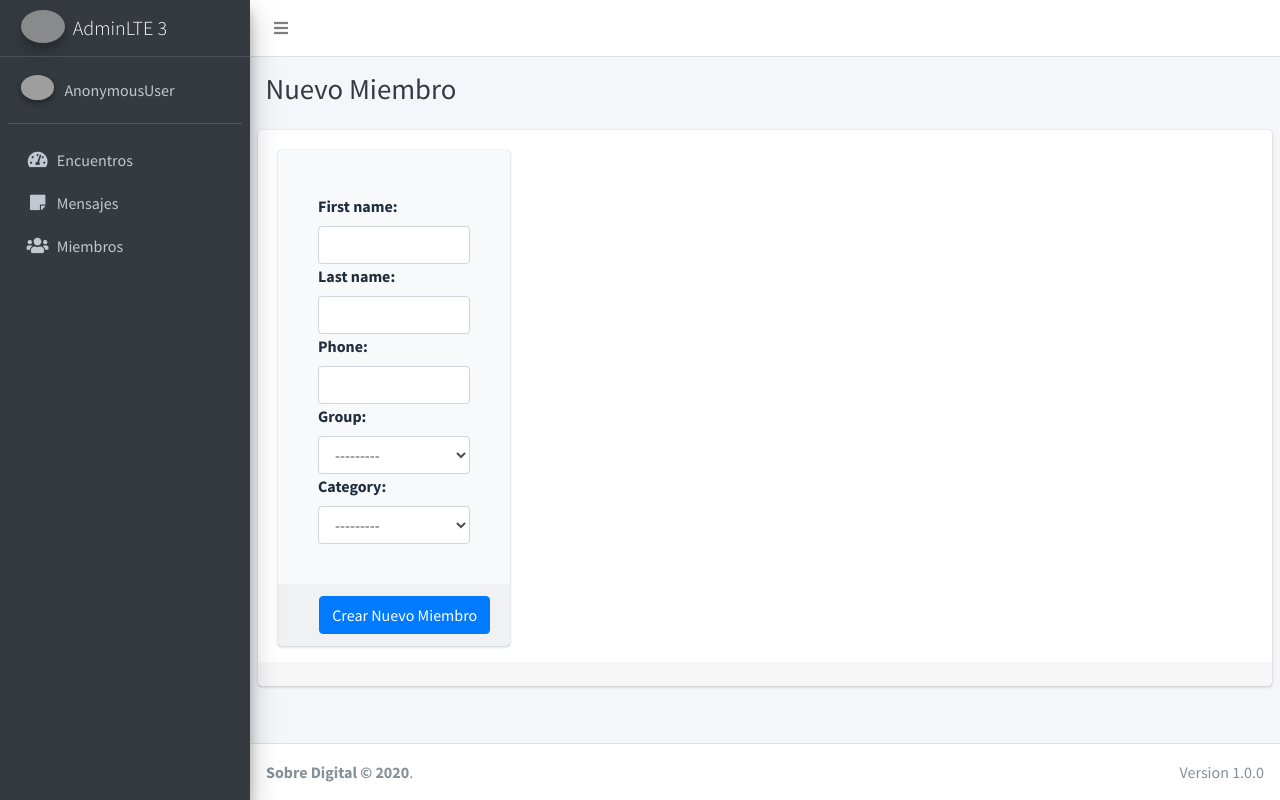
After one commit to markimfeld/friendgroupmanagement, a Django app: page /member-add/ in a window 1280 px wide. The commit adds this page. Run offline with Django 3.2, Linux system fonts and the light colour scheme; data that the repository does not hold is empty; some libraries are stand-ins or nearby versions; grey boxes are pictures that could not be loaded.

Commit message:
add and delete member

```diff
--- /dev/null
+++ b/friendgroups/forms.py
@@ -0,0 +1,37 @@
+from django import forms
+
+
+from .models import Person
+
+
+class PersonForm(forms.ModelForm):
+    class Meta:
+        model = Person
+        fields = '__all__'
+        widgets = {
+            'first_name': forms.TextInput(
+                attrs = {
+                    'class': 'form-control'
+                }
+            ),
+            'last_name': forms.TextInput(
+                attrs = {
+                    'class': 'form-control'
+                }
+            ),
+            'phone': forms.NumberInput(
+                attrs = {
+                    'class': 'form-control'
+                }
+            ),
+            'group': forms.Select(
+                attrs = {
+                    'class': 'form-control'
+                }
+            ),
+            'category': forms.Select(
+                attrs = {
+                    'class': 'form-control'
+                }
+            ),
+        }
--- /dev/null
+++ b/friendgroups/templates/friendgroups/member-add.html
@@ -0,0 +1,53 @@
+
+{% extends 'friendgroups/base.html' %}
+
+{% load static %}
+
+{% block page-header %}
+    <h1 class="m-0 text-dark d-inline">Nuevo Miembro</h1>
+{% endblock page-header%}
+
+
+{% block content %}
+<!-- Main content -->
+<section class="content">
+    <!-- Default box -->
+    <div class="card card-solid">
+        <div class="card-body pb-0">
+            <div class="row d-flex align-items-stretch">
+                <div class="col-12 col-sm-6 col-md-4 col-lg-3">
+                    <div class="card bg-light">
+                        <div class="card-header text-muted border-bottom-0">
+                        </div>
+                        <div class="card-body pt-0">
+                            <div class="row">
+                                <div class="col">
+                                    <form method="post" role="form">
+                                        {% csrf_token %}
+                                        <div class="card-body">
+                                            {{ form }}
+                                        </div>
+                                        <!-- /.card-body -->
+                                </div>
+                            </div>
+                        </div>
+                        <div class="card-footer">
+                            <div class="text-right">
+                                <button type="submit" class="btn btn-primary">Crear Nuevo Miembro</button>
+                                </form>
+                            </div>
+                        </div>
+                    </div>
+                </div>
+            </div>
+        </div>
+        <!-- /.card-body -->
+        <div class="card-footer">
+        </div>
+        <!-- /.card-footer -->
+    </div>
+    <!-- /.card -->
+</section>
+<!-- /.content -->
+
+{% endblock content %}
--- a/friendgroups/templates/friendgroups/members.html
+++ b/friendgroups/templates/friendgroups/members.html
@@ -6,7 +6,7 @@
 
 {% block page-header %}
     <h1 class="m-0 text-dark d-inline">Miembros</h1>
-    <a class="btn btn-success float-right" href="#"><i class="fas fa-user-plus"></i> Nuevo Miembro</a>
+    <a class="btn btn-success float-right" href="{% url 'friendgroups:member-add' %}"><i class="fas fa-user-plus"></i> Nuevo Miembro</a>
 {% endblock page-header%}
 
 
@@ -55,7 +55,7 @@
                                 <a href="#" class="btn btn-sm btn-secondary">
                                     <i class="fas fa-edit"></i>
                                 </a>
-                                <a href="#" class="btn btn-sm btn-danger">
+                                <a href="{% url 'friendgroups:member-delete' member.id %}" class="btn btn-sm btn-danger">
                                     <i class="fas fa-trash"></i>
                                 </a>
                             </div>
--- a/friendgroups/urls.py
+++ b/friendgroups/urls.py
@@ -8,6 +8,8 @@ app_name='friendgroups'
 urlpatterns = [
     path('', views.MeetingListView.as_view(),  name='index'),
     path('members', views.PersonListView.as_view(), name='members'),
+    path('member-add/', views.PersonCreateView.as_view(), name='member-add'),
+    path('members/<int:pk>/delete/', views.PersonDeleteView.as_view(), name='member-delete'),
     path('meetings/<int:pk>/detail/', views.MeetingDetailView.as_view(), name='meeting-detail'),
     path('meetings/<int:pk>/delete/', views.MeetingDeleteView.as_view(), name='meeting-delete')
 ]
--- a/friendgroups/views.py
+++ b/friendgroups/views.py
@@ -1,12 +1,19 @@
 from django.urls import reverse_lazy
 from django.http import HttpResponseRedirect
-from django.views.generic.edit import DeleteView
+from django.views.generic.edit import (
+    CreateView,
+    UpdateView,
+    DeleteView
+)
 from django.views.generic.detail import DetailView
 from django.views.generic.list import ListView
 from django.shortcuts import render, reverse
 
 
 # Create your views here.
+from .forms import (
+    PersonForm
+)
 from .models import (
     Meeting,
     Person,
@@ -34,3 +41,23 @@ class MeetingDeleteView(DeleteView):
 class PersonListView(ListView):
     model = Person
     template_name = 'friendgroups/members.html'
+
+
+class PersonCreateView(CreateView):
+    model = Person
+    template_name = 'friendgroups/member-add.html'
+    form_class = PersonForm
+    success_url = reverse_lazy('friendgroups:members')
+
+
+class PersonUpdateView(UpdateView):
+    model = Person
+    template_name = 'friendgroups/member-edit.html'
+    form_class = PersonForm
+    success_url = reverse_lazy('friendgroups:members')
+
+
+class PersonDeleteView(DeleteView):
+    model = Person
+    template_name = 'friendgroups/member-delete.html'
+    success_url = reverse_lazy('friendgroups:members')
```
Also changed, not shown: friendgroups/templates/friendgroups/member-delete.html (added, +30 -0 lines).
